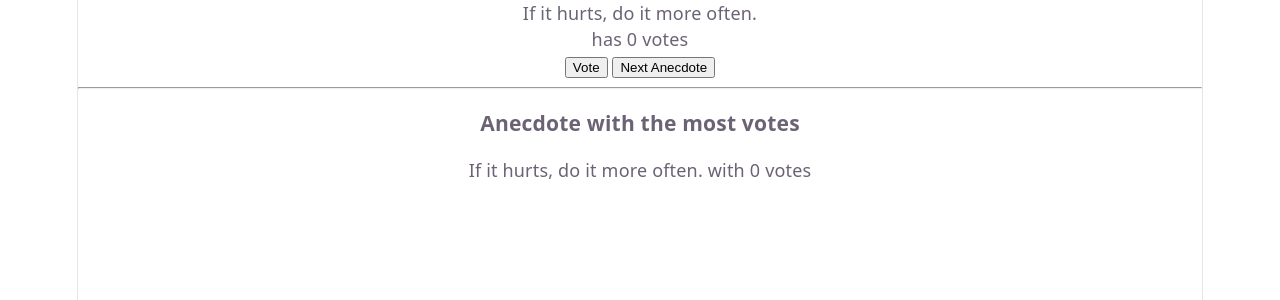
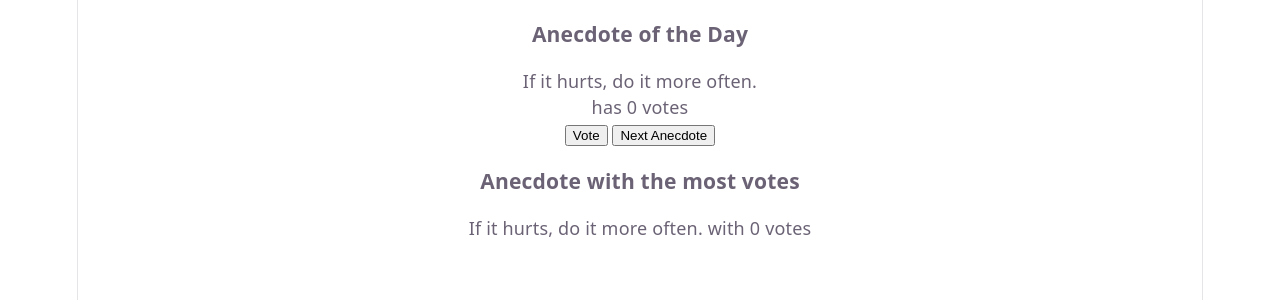
Before and after one commit to daddyschmack/fullstack-open-exercises, a React (Vite) app in the folder part1/: page / in a window 1280 px wide. Shown: the top 300 px of the page. Built offline with nearby package versions, Linux system fonts and the light colour scheme.

Commit message:
exerciee 1.11, table format

```diff
--- a/part1/src/App.jsx
+++ b/part1/src/App.jsx
@@ -33,12 +33,12 @@ const App = () => {
 
   return (
     <div >
+        <h3>Anecdote of the Day</h3>
       <p>{anecdotes[selected]}</p>
       <p> has {votes[selected]} votes</p>
       <Button onClick={handleVoteClick} text={'Vote'}/> <Button onClick={handleRandomClick} text="Next Anecdote"/>
 
    <br/>
-    <hr />
         <h3>Anecdote with the most votes</h3>
         <p>{anecdotes[MostVoted(votes)]} with {votes[MostVoted(votes)]} votes</p>
 
```
